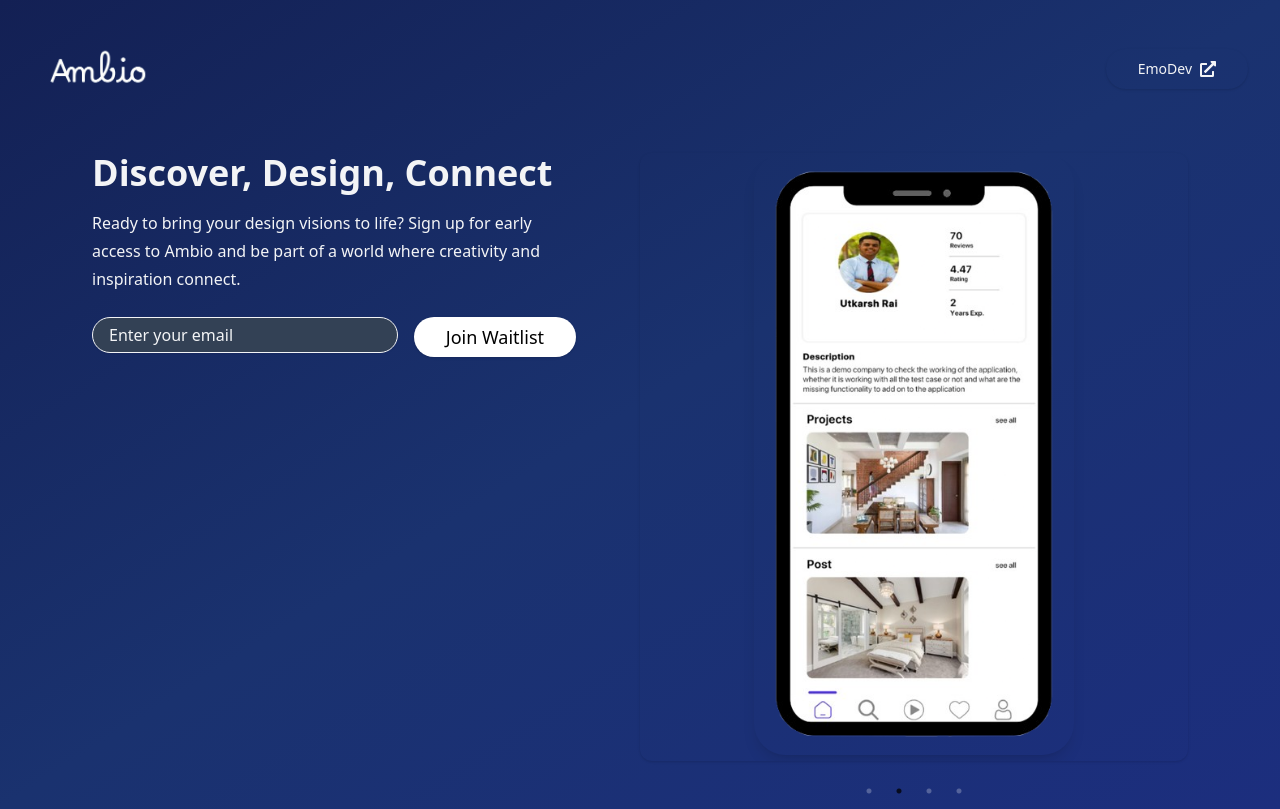
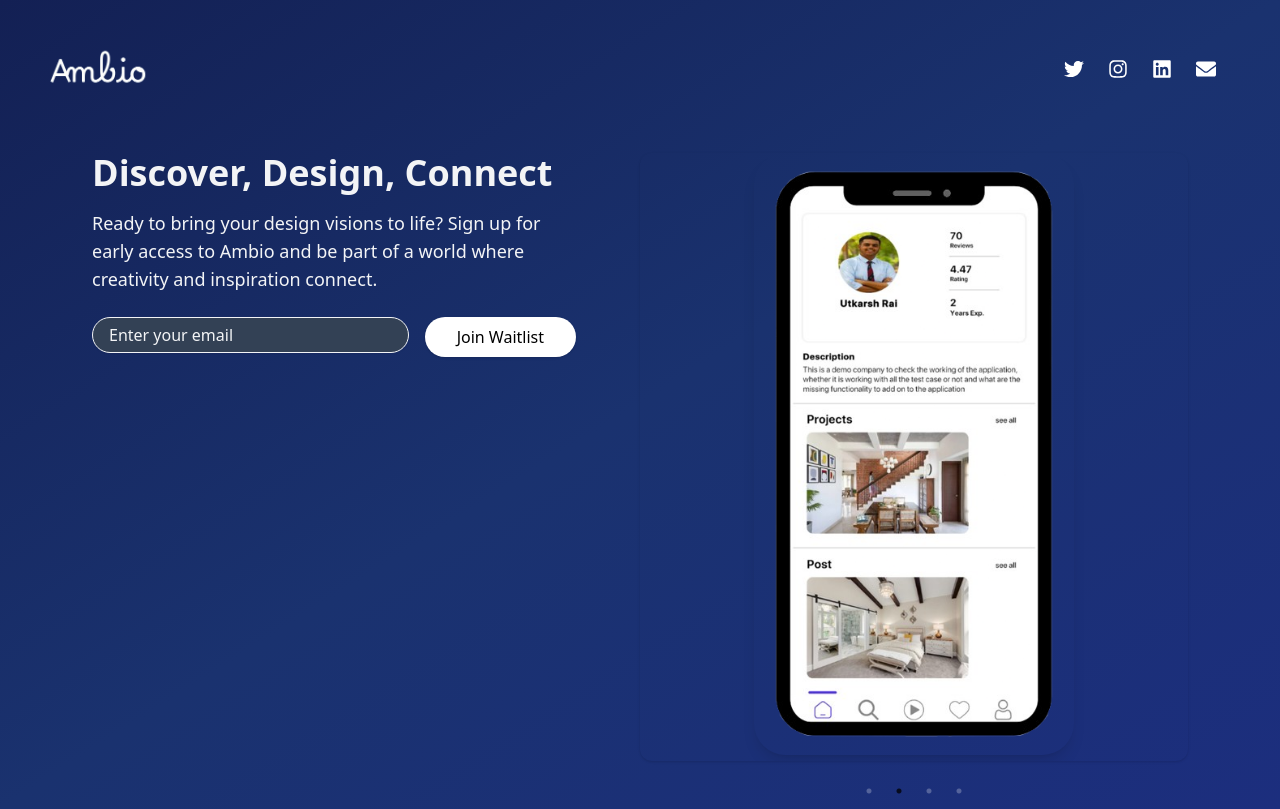
Before and after one commit to Vansh17555555/dummy, a Next.js app: page / in a window 1280 px wide. Built offline with nearby package versions, Linux system fonts and the light colour scheme.

Commit message:
modify ui
Signed-off-by: Starvader <ashutoshgupta1311@gmail.com>

```diff
--- a/app/page.tsx
+++ b/app/page.tsx
@@ -1,7 +1,7 @@
 'use client'
 
 import { useState } from 'react'
-import { FaExternalLinkAlt } from "react-icons/fa";
+import { FaTwitter, FaInstagram, FaLinkedin, FaEnvelope } from "react-icons/fa";
 import { motion } from 'framer-motion'
 import { Button } from "@/components/ui/button"
 import { Input } from "@/components/ui/input"
@@ -138,27 +138,52 @@ export default function WaitlistPage() {
       `}</style>
 
       <header className="container mx-auto px-4 py-4 flex justify-between items-center">
-        <Image src="/Final-removebg-preview.png" width={150} height={200} alt="Logo"/>
-        <Button variant="default" size="lg" className="rounded-full" asChild>
+        <Image src="/Final-removebg-preview.png" width={150} height={200} alt="Logo" className="w-[100px] sm:w-[120px] md:w-[150px]"/>
+        <div className="flex gap-4 sm:gap-6 mr-4 sm:mr-8">
           <motion.a
-            href="https://www.emodev.tech"
+            href="https://twitter.com/yourusername"
             whileHover={{ scale: 1.05 }}
             whileTap={{ scale: 0.95 }}
+            className="text-white hover:text-gray-300"
           >
-            EmoDev <FaExternalLinkAlt />
+            <FaTwitter size={20} className="sm:text-2xl md:text-3xl" />
           </motion.a>
-        </Button>
+          <motion.a
+            href="https://instagram.com/yourusername"
+            whileHover={{ scale: 1.05 }}
+            whileTap={{ scale: 0.95 }}
+            className="text-white hover:text-gray-300"
+          >
+            <FaInstagram size={20} className="sm:text-2xl md:text-3xl" />
+          </motion.a>
+          <motion.a
+            href="https://linkedin.com/in/yourusername"
+            whileHover={{ scale: 1.05 }}
+            whileTap={{ scale: 0.95 }}
+            className="text-white hover:text-gray-300"
+          >
+            <FaLinkedin size={20} className="sm:text-2xl md:text-3xl" />
+          </motion.a>
+          <motion.a
+            href="mailto:your@email.com"
+            whileHover={{ scale: 1.05 }}
+            whileTap={{ scale: 0.95 }}
+            className="text-white hover:text-gray-300"
+          >
+            <FaEnvelope size={20} className="sm:text-2xl md:text-3xl" />
+          </motion.a>
+        </div>
       </header>
 
-      <main className="container mx-auto px-4 py-8 max-w-[calc(100%-120px)] flex flex-col lg:flex-row gap-8 lg:gap-16">
+      <main className="container mx-auto px-4 py-8 max-w-[calc(100%-32px)] sm:max-w-[calc(100%-64px)] md:max-w-[calc(100%-120px)] flex flex-col lg:flex-row gap-8 lg:gap-16">
         <motion.div
           initial={{ opacity: 0, y: 20 }}
           animate={{ opacity: 1, y: 0 }}
           transition={{ duration: 0.8 }}
           className="lg:w-1/2 w-full mb-4"
         >
-          <h2 className="text-3xl lg:text-4xl font-bold 2xl:mt-28 mb-4 text-[2rem] sm:text-[1.75rem] xs:text-[1.5rem]">Discover, Design, Connect</h2>
-          <p className="text-lg mb-6 text-[1.125rem] sm:text-[1rem] xs:text-[0.875rem]">
+          <h2 className="text-2xl sm:text-3xl lg:text-4xl font-bold 2xl:mt-28 mb-4">Discover, Design, Connect</h2>
+          <p className="text-base sm:text-lg mb-6">
             Ready to bring your design visions to life? Sign up for early access to Ambio and be part of a world where creativity and inspiration connect.
           </p>
           <form onSubmit={handleSubmit} className="flex flex-col sm:flex-row gap-3 sm:gap-4" id="waitlist">
@@ -167,11 +192,11 @@ export default function WaitlistPage() {
               value={email}
               onChange={handleEmailChange}
               placeholder="Enter your email"
-              className="flex-grow rounded-full pl-4 bg-slate-700 text-sm sm:text-base xs:text-xs py-2"
+              className="flex-grow rounded-full pl-4 bg-slate-700 text-sm sm:text-base py-2"
               required
             />
             {emailError && <p className="text-red-500 text-sm">{emailError}</p>}
-            <Button type="submit" size="lg" className="rounded-full bg-white text-black sm:text-[18px] text-[15px] xs:text-[14px] py-2" disabled={isLoading}>
+            <Button type="submit" size="lg" className="rounded-full bg-white text-black text-sm sm:text-base py-2" disabled={isLoading}>
               {isLoading ? 'Loading...' : 'Join Waitlist'}
             </Button>
           </form>
@@ -195,7 +220,7 @@ export default function WaitlistPage() {
                         alt={screenshot.alt}
                         width={400}
                         height={600}
-                        className="rounded-[40px]"
+                        className="rounded-[40px] w-full h-auto"
                       />
                     </div>
                   </div>
```
